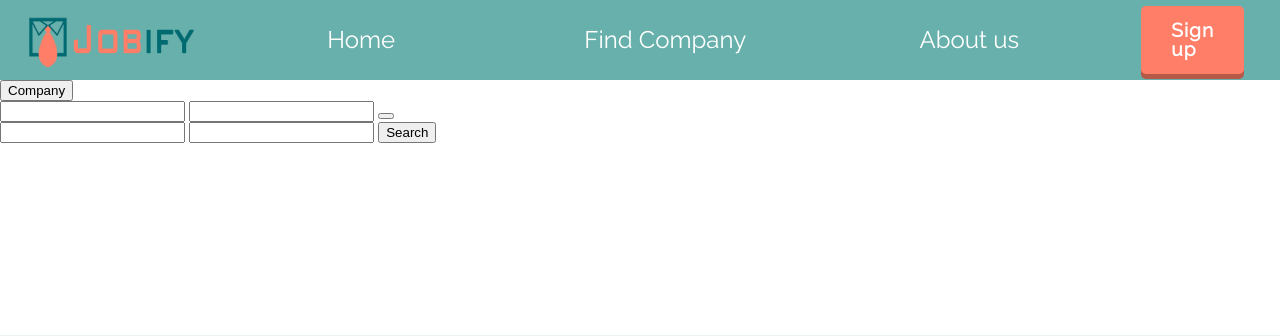
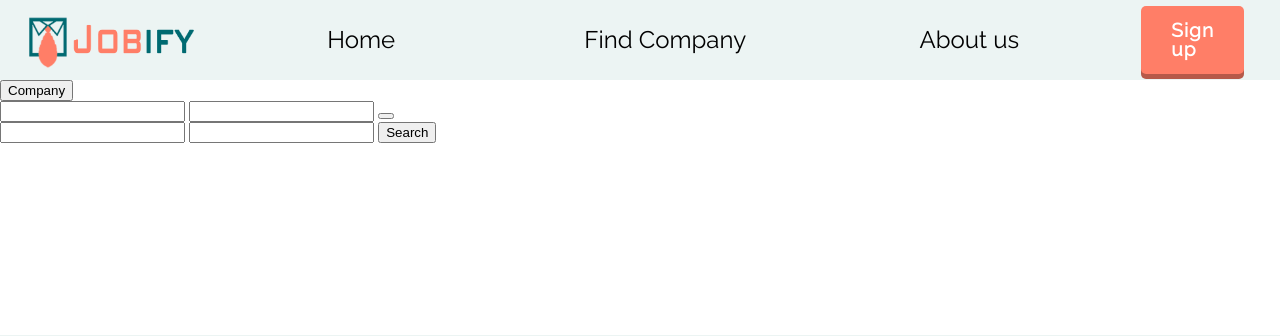
Before and after one commit to Englopers-Team/jobify-v0.1, a Node server app: page / in a window 1280 px wide; the page is wider, and only the part inside the window is pictured. Shown: the top 336 px of that part. Run offline with Node 20, Linux system fonts and the light colour scheme; data that the repository does not hold is empty.

Commit message:
change header color

```diff
--- a/public/styles/layout.css
+++ b/public/styles/layout.css
@@ -7,7 +7,7 @@ footer {
 .flex {
     display: flex;
     flex-wrap: nowrap;
-    background: #68b0ab;
+    background:  #ecf4f3;
     justify-content: space-between;
     transition-property: all;
     transition-duration: .6s;
@@ -20,7 +20,7 @@ footer {
     list-style: none;
     margin: 0;
     height: 80px;
-    background: #68b0ab;
+    background:  #ecf4f3;
     box-sizing: border-box;
     align-self: flex-start;
 }
--- a/public/styles/modules/header.css
+++ b/public/styles/modules/header.css
@@ -4,7 +4,7 @@
   list-style: none;
   margin: 0;
   height: 80px;
-  background: #68b0ab;
+  background:  #ecf4f3;
   box-sizing: border-box;
   display: -webkit-box;
   display: -moz-box;
@@ -23,7 +23,7 @@
   width: 240px;
   padding: 0 0.5em;
   text-align:center;
-  color: white;
+  color: black;
   line-height: 80px;
   font-size: 24px;
 }
```
